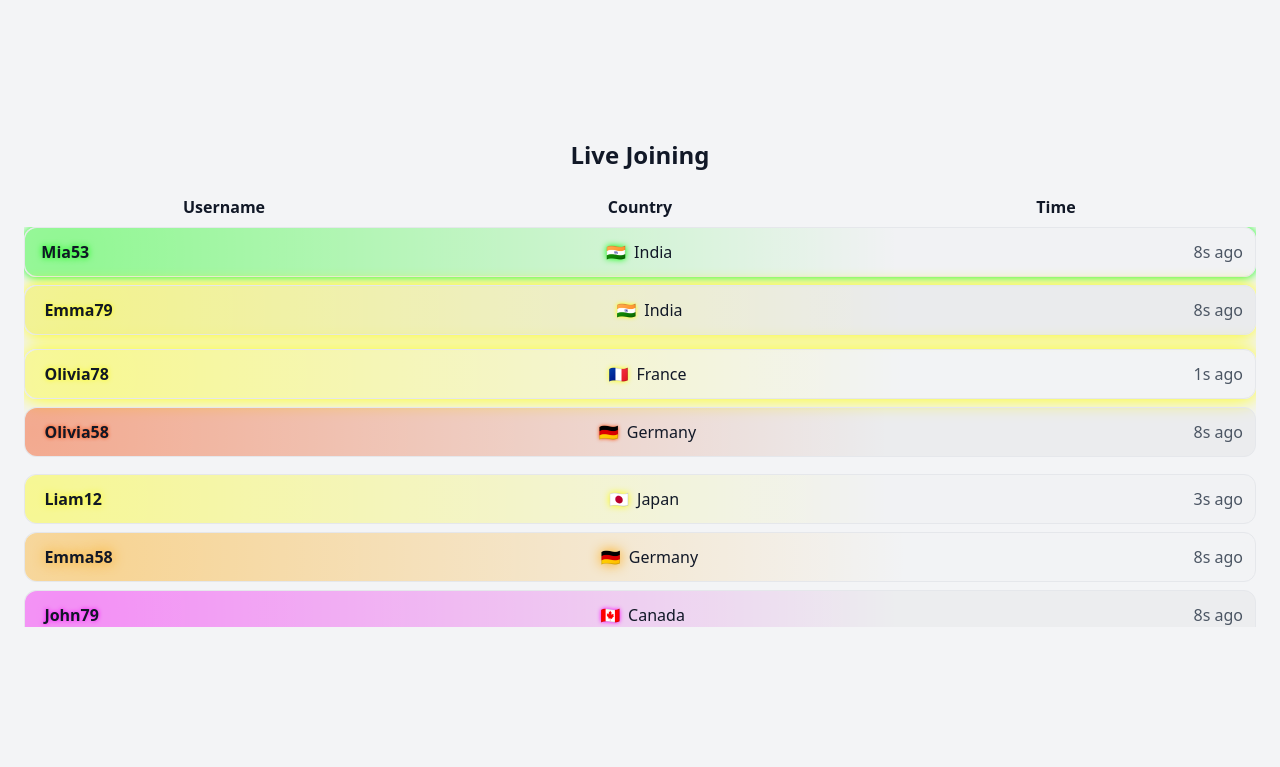
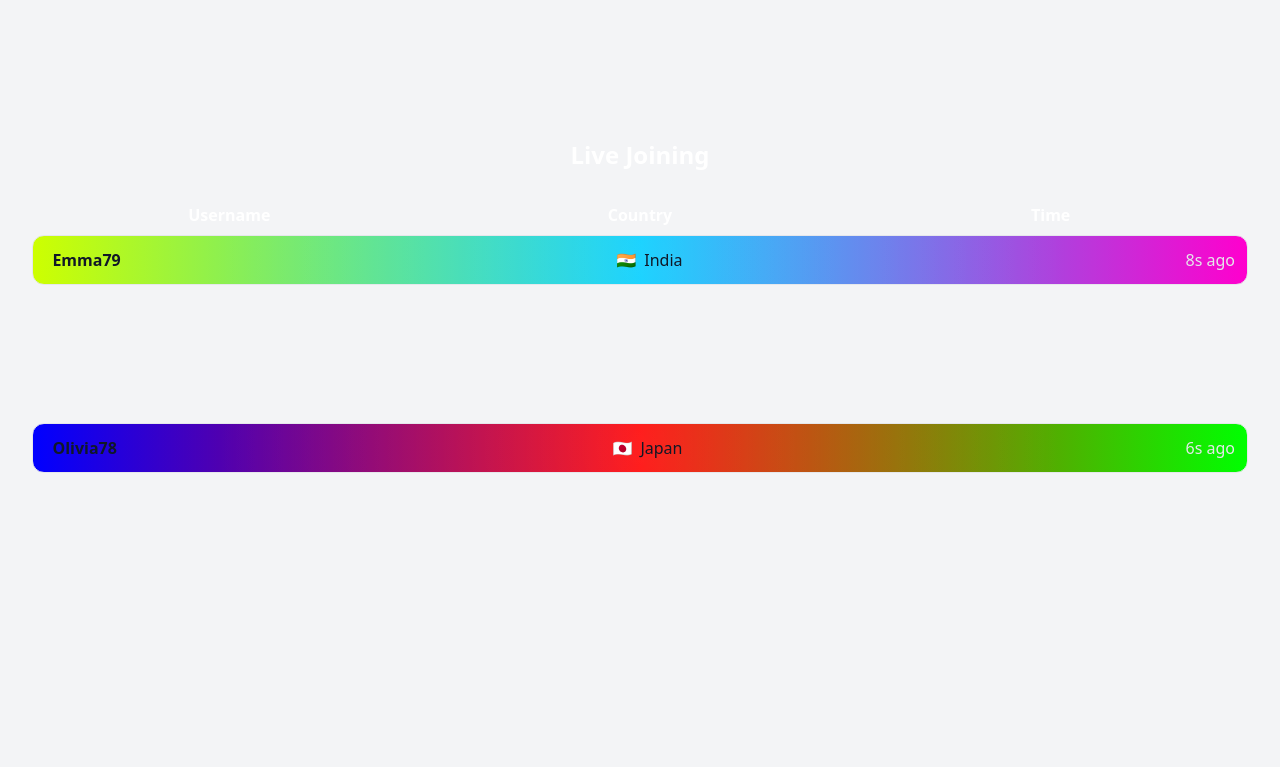
Before and after one commit to tool63/cashin, a Next.js app: page / in a window 1280 px wide. Shown: the part 1660-2427 px from the top of the page. Built offline with nearby package versions, Linux system fonts and the light colour scheme.

Commit message:
Update LiveJoining.tsx

```diff
--- a/components/LiveJoining.tsx
+++ b/components/LiveJoining.tsx
@@ -22,7 +22,7 @@ function randomName() {
 }
 
 // Random glow color generator
-const glowColors = ["#00FFFF", "#00FF00", "#FF00FF", "#FFFF00", "#FFA500", "#FF4500"]
+const glowColors = ["#ff00ff", "#00ffff", "#00ff00", "#ffff00", "#ffa500", "#ff4500"]
 
 interface LiveUser {
   username: string
@@ -38,6 +38,8 @@ interface LiveUser {
   bgSpeed?: number
   bgIntensity?: number
   rippleOffset?: number
+  spark?: boolean
+  gradientOffset?: number
 }
 
 // Generate 100 users
@@ -59,9 +61,11 @@ const generateUsers = (): LiveUser[] =>
       flash: false,
       flagBounce: false,
       glowColor: glowColors[Math.floor(Math.random() * glowColors.length)],
-      bgSpeed: 0.5 + Math.random() * 1.5,
+      bgSpeed: 1 + Math.random() * 2,
       bgIntensity: 5 + Math.random() * 10,
       rippleOffset: Math.random() * 100,
+      spark: false,
+      gradientOffset: Math.random() * 360,
     }
   })
 
@@ -97,18 +101,17 @@ export default function LiveJoining() {
         const flagSpan = item.querySelector("span.flag") as HTMLSpanElement
         if (flagSpan) flagSpan.classList.toggle("animate-bounce", !!user.flagBounce)
 
-        // VIP top 3 highlight and faster pulse
-        if (index < 3) {
-          const vipSpeed = 0.3 + index * 0.1 // faster animation for VIP
-          item.style.boxShadow = `0 0 ${10 + index * 5}px ${user.glowColor}`
-          item.style.animation = `glowBg ${vipSpeed}s infinite`
-          usernameSpan.style.animation = `glowText ${vipSpeed}s infinite`
-          if (flagSpan) flagSpan.style.animation = `glowText ${vipSpeed}s infinite`
-        } else {
-          item.style.boxShadow = "none"
-          item.style.animation = `glowBg ${user.bgSpeed}s infinite`
-          usernameSpan.style.animation = `glowText ${user.bgSpeed}s infinite`
-          if (flagSpan) flagSpan.style.animation = `glowText ${user.bgSpeed}s infinite`
+        // Spark flicker
+        if (user.spark && Math.random() < 0.05) {
+          item.classList.add("spark-flicker")
+          setTimeout(() => item.classList.remove("spark-flicker"), 200)
+        }
+
+        // Rainbow gradient background per row
+        if (user.gradientOffset !== undefined) {
+          user.gradientOffset += 0.5
+          const gradient = `linear-gradient(90deg, hsl(${user.gradientOffset}, 100%, 50%), hsl(${(user.gradientOffset + 120) % 360}, 100%, 50%), hsl(${(user.gradientOffset + 240) % 360}, 100%, 50%))`
+          item.style.background = gradient
         }
       })
 
@@ -132,9 +135,11 @@ export default function LiveJoining() {
               moved.flash = true
               moved.flagBounce = true
               moved.glowColor = glowColors[Math.floor(Math.random() * glowColors.length)]
-              moved.bgSpeed = 0.5 + Math.random() * 1.5
+              moved.bgSpeed = 1 + Math.random() * 2
               moved.bgIntensity = 5 + Math.random() * 10
               moved.rippleOffset = Math.random() * 100
+              moved.spark = true
+              moved.gradientOffset = Math.random() * 360
               next.unshift(moved)
             }
             listItems.forEach((li) => (li.style.marginBottom = "0"))
@@ -144,7 +149,7 @@ export default function LiveJoining() {
           setTimeout(() => {
             setUsers((prev) =>
               prev.map((u, i) =>
-                i === 0 ? { ...u, flash: false, flagBounce: false } : u
+                i === 0 ? { ...u, flash: false, flagBounce: false, spark: false } : u
               )
             )
           }, 700)
@@ -160,44 +165,36 @@ export default function LiveJoining() {
 
   return (
     <div className="max-w-7xl mx-auto px-6 py-10">
-      <h3 className="text-xl md:text-2xl font-bold mb-6 text-center">
+      <h3 className="text-xl md:text-2xl font-bold mb-6 text-center text-white">
         Live Joining
       </h3>
 
-      {/* Table header */}
-      <div className="grid grid-cols-3 gap-4 md:grid-cols-3 text-center mb-2">
-        <span className="font-semibold hidden md:block">Username</span>
-        <span className="font-semibold hidden md:block">Country</span>
-        <span className="font-semibold hidden md:block">Time</span>
-      </div>
+      <div className="overflow-hidden h-[360px] md:h-[400px] relative rounded-xl px-2 py-2">
+        <div className="grid grid-cols-3 gap-4 md:grid-cols-3 text-center mb-2 text-white font-semibold">
+          <span className="hidden md:block">Username</span>
+          <span className="hidden md:block">Country</span>
+          <span className="hidden md:block">Time</span>
+        </div>
 
-      {/* Auto-scrolling list */}
-      <div className="overflow-hidden h-[360px] md:h-[400px] relative">
-        <ul ref={listRef} className="space-y-2">
+        <ul ref={listRef} className="space-y-2 relative z-10">
           {users.map((user, idx) => (
             <li
               key={idx}
               className={`flex justify-between items-center border rounded-xl p-3 text-sm md:text-base relative`}
-              style={{
-                "--glow-color": user.glowColor,
-                "--bg-speed": `${user.bgSpeed}s`,
-                "--bg-intensity": `${user.bgIntensity}px`,
-                "--ripple-offset": `${user.rippleOffset}px`,
-              } as any}
             >
               <span className="username font-semibold z-10 relative">{user.username}</span>
               <span className="flex items-center justify-center gap-2 z-10 relative">
                 <span className="flag">{user.flag}</span>
                 <span className="hidden md:inline">{user.country}</span>
               </span>
-              <span className="text-gray-600 dark:text-gray-400 z-10 relative">{user.time}</span>
+              <span className="text-gray-200 dark:text-gray-400 z-10 relative">{user.time}</span>
 
-              {/* Neon ripple effect */}
+              {/* Spark overlay */}
               <span
                 className="absolute inset-0 rounded-xl opacity-40 pointer-events-none"
                 style={{
-                  background: `radial-gradient(circle at var(--ripple-offset) 50%, var(--glow-color), transparent 70%)`,
-                  animation: `ripple var(--bg-speed) infinite`,
+                  background: `radial-gradient(circle at 50% 50%, rgba(255,255,255,0.3), transparent 70%)`,
+                  animation: `ripple ${user.bgSpeed}s infinite`,
                 }}
               ></span>
             </li>
@@ -206,25 +203,19 @@ export default function LiveJoining() {
       </div>
 
       <style jsx>{`
-        @keyframes glowText {
-          0%,100% { text-shadow: 0 0 0px var(--glow-color); }
-          50% { text-shadow: 0 0 var(--bg-intensity) var(--glow-color); }
-        }
-        @keyframes glowBg {
-          0%,100% { background-color: rgba(0,0,0,0.05); }
-          50% { background-color: var(--glow-color, #00FFFF)/20; }
-        }
         @keyframes ripple {
           0% { background-position: 0% 50%; }
           50% { background-position: 100% 50%; }
           100% { background-position: 0% 50%; }
         }
-        li span.username,
-        li span.flag {
-          animation: glowText var(--bg-speed) infinite;
+        /* Spark flicker effect */
+        .spark-flicker {
+          animation: spark 0.2s ease-in-out;
         }
-        li {
-          animation: glowBg var(--bg-speed) infinite;
+        @keyframes spark {
+          0% { transform: scale(1); opacity: 1; }
+          50% { transform: scale(1.2) rotate(1deg); opacity: 0.8; }
+          100% { transform: scale(1); opacity: 1; }
         }
       `}</style>
     </div>
```
